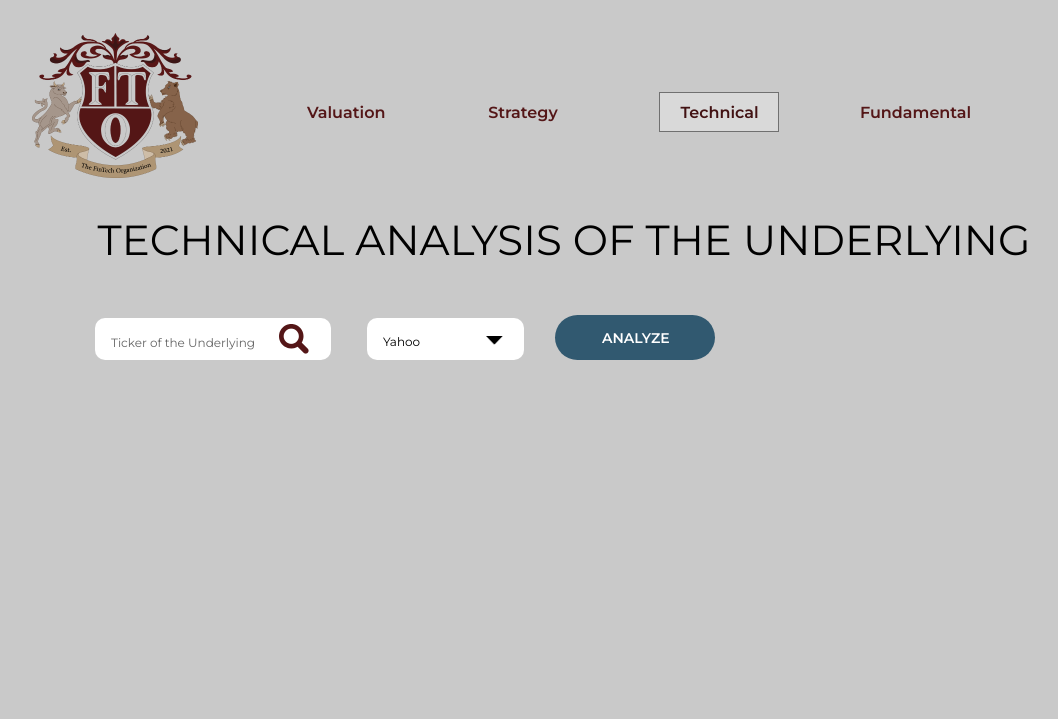
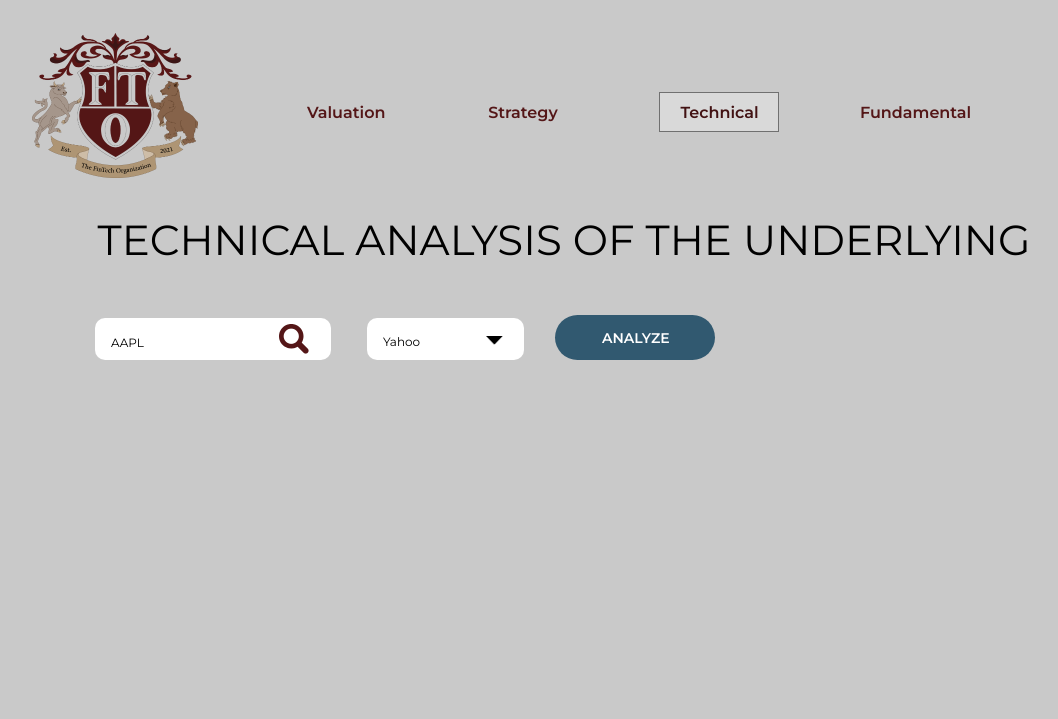
Before and after one commit to jeffamaxey/stock-and-options-analysis, a Flask app: page /technical-analysis in a window 1280 px wide. Shown: the top 719 px of the page, without its empty margins (5-1063 px from the left). Run offline with Flask 2, Linux system fonts and the light colour scheme; a user stored in the database is signed in.

Commit message:
Added AAPL technical-analysis-page.html

```diff
--- a/requirements.txt
+++ b/requirements.txt
@@ -34,7 +34,7 @@ urllib3==1.26.3
 w3lib==1.22.0
 websockets==8.1
 wincertstore==0.2
-yahoo-fin==0.8.6
+yahoo-fin==0.8.7
 yahoofinancials==1.6
 yfinance==0.1.55
 
--- a/view/templates/technical-analysis-page.html
+++ b/view/templates/technical-analysis-page.html
@@ -206,6 +206,7 @@
             <input
               class="ticker-of-the-underlying-Nti9XO montserrat-normal-black-18px"
               name="ticker-of-the-underlying-15"
+              value="AAPL"
               placeholder="Ticker of the Underlying"
               required
             />
@@ -262,6 +263,7 @@
             <input
               class="ticker-of-the-underlying-Nti9XO montserrat-normal-black-12px"
               name="ticker-of-the-underlying-115"
+              value="AAPL"
               placeholder="Ticker of the Underlying"
               required
             />
@@ -318,6 +320,7 @@
             <input
               class="ticker-of-the-underlying-Nti9XO montserrat-normal-black-10px"
               name="ticker-of-the-underlying-125"
+              value="AAPL"
               placeholder="Ticker of the Underlying"
               required
             />
@@ -367,6 +370,7 @@
             <input
               class="ticker-of-the-underlying-Nti9XO"
               name="ticker-of-the-underlying-135"
+              value="AAPL"
               placeholder="Ticker of the Underlying"
               required
             />
```
